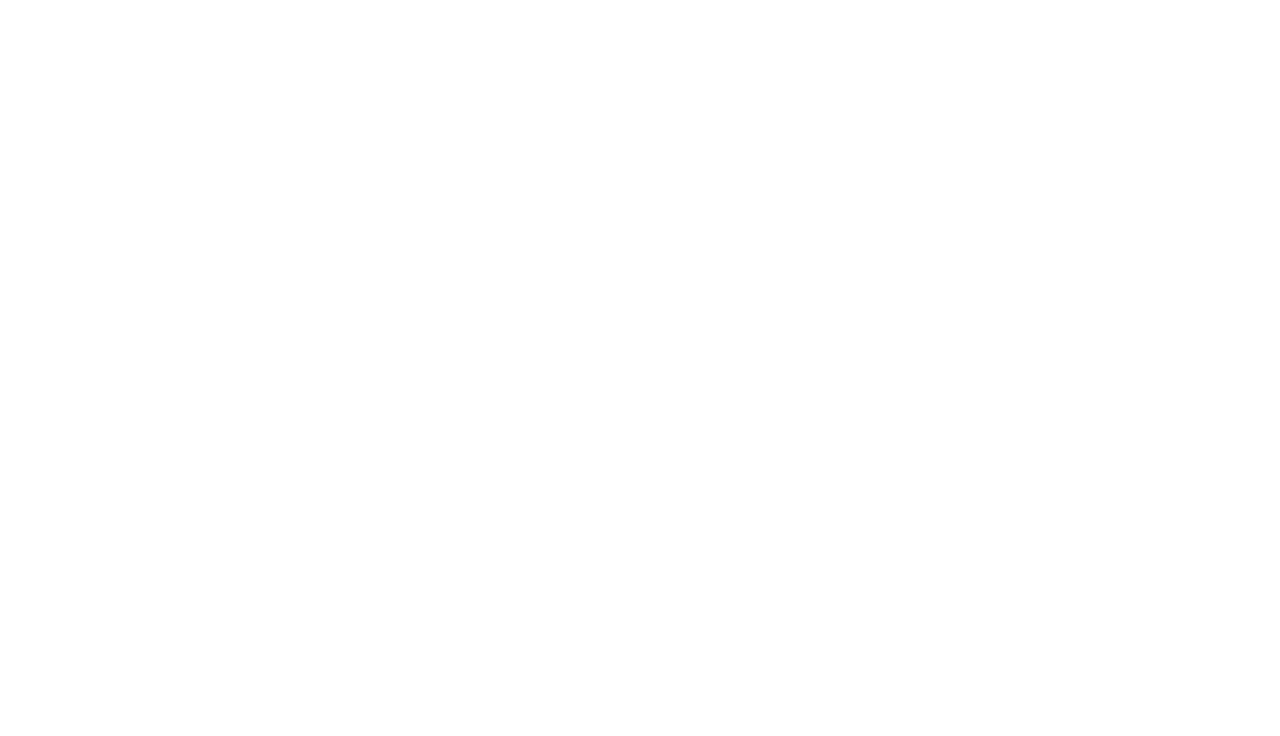
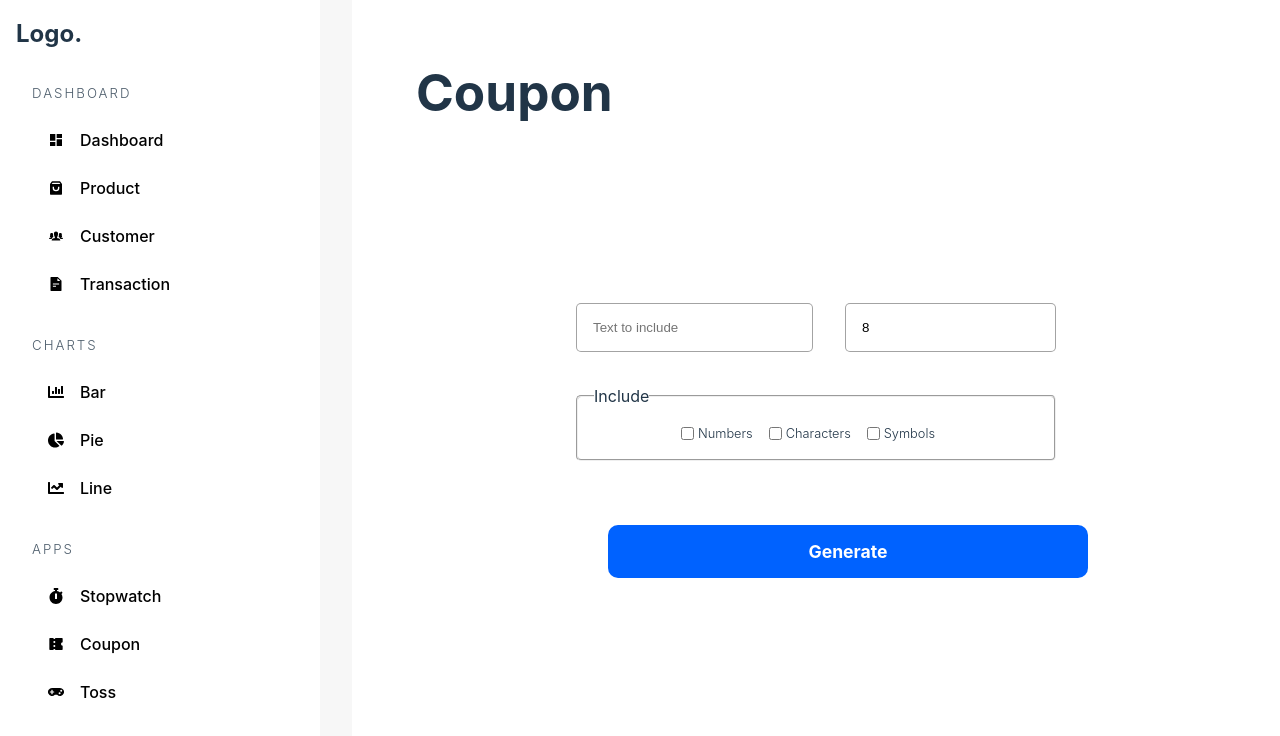
Before and after one commit to KiranGadhavi/Admin_dashboard, a React (Vite) app: page /admin/app/Coupon in a window 1280 px wide. Before the commit this address had no page. Shown: the top 736 px of the page. Built offline with nearby package versions, Linux system fonts and the light colour scheme.

Commit message:
add stopwatch, coupon, toss app files

```diff
--- a/src/App.tsx
+++ b/src/App.tsx
@@ -8,12 +8,18 @@ const Dashboard =lazy(()=> import("./pages/Dashboard"));
 const Products =lazy(()=> import("./pages/Products"));
 const Customers =lazy(()=> import("./pages/Customers"));
 const Transaction =lazy(()=> import("./pages/Transaction"));
+
 const NewProduct =lazy(()=> import("./management/NewProduct"));
 const ProductManagement =lazy(()=> import("./management/ProductManagement"));
 const TransactionManagement =lazy(()=> import("./management/TransactionManagement"));
+
 const BarCharts =lazy(()=> import("./pages/charts/BarCharts"));
 const PieCharts =lazy(()=> import("./pages/charts/PieCharts"));
 const LineCharts =lazy(()=> import("./pages/charts/LineCharts"));
+
+const StopWatch =lazy(()=> import("./pages/apps/StopWatch"));
+const Coupon =lazy(()=> import("./pages/apps/Coupon"));
+const Toss =lazy(()=> import("./pages/apps/Toss"));
 
 function App() {
 
@@ -26,12 +32,18 @@ function App() {
         <Route path='/admin/products' element={<Products/>}/>
         <Route path='/admin/customers' element={<Customers/>}/>
         <Route path='/admin/transaction' element={<Transaction/>}/>
+
         <Route path='/admin/product/new' element={<NewProduct/>}/>
         <Route path='/admin/product/:id' element={<ProductManagement/>}/>
         <Route path='/admin/transaction/:id' element={<TransactionManagement/>}/>
+
         <Route path='/admin/chart/bar' element={<BarCharts/>}/>
         <Route path='/admin/chart/pie' element={<PieCharts/>}/>
         <Route path='/admin/chart/line' element={<LineCharts/>}/>
+
+        <Route path='/admin/app/StopWatch' element={<StopWatch/>}/>
+        <Route path='/admin/app/Coupon' element={<Coupon/>}/>
+        <Route path='/admin/app/Toss' element={<Toss/>}/>
 
       </Routes>
       </Suspense>
--- /dev/null
+++ b/src/pages/apps/Coupon.tsx
@@ -0,0 +1,93 @@
+import { FormEvent, useEffect, useState } from "react"
+import AdminSidebar from "../../components/AdminSidebar"
+const allLetters ="ABCDEFGHIJKLMNOPQRSTUVWXYZabcdefghijklmnopqrstuvwxyz";
+const allNumbers = "1234567890"
+const allSymbols = "!@#%&^()_+*"
+
+const Coupon = () => {
+    const [size, setSize] =useState<number>(8);
+    const [prefix, setPrefix] =useState<string>("");
+    const [includeNumbers, setIncludeNumbers] =useState<boolean>(false);
+    const [includeCharacters, setIncludeCharacters] =useState<boolean>(false);
+    const [includeSymbols, setIncludeSymbols] =useState<boolean>(false);
+    const [isCopied, setIsCopied] =useState<boolean>(false);
+
+    const [coupon, setCoupon] = useState<string>()
+    const copyText = async (coupon:string)=>{
+
+       await window.navigator.clipboard.writeText(coupon);
+       setIsCopied(true);
+
+    }
+
+    const submitHandler = (e: FormEvent<HTMLFormElement>) =>{
+        e.preventDefault();
+        if(!includeNumbers && !includeCharacters && !includeSymbols) return
+        alert("Please Select One At Least")
+
+        let result: string = prefix || "";
+        const looplength: number= size -result.length;
+
+        for(let i = 0; i < looplength; i++){
+            let entireString: string = "";
+            if(includeCharacters)entireString+= allLetters;
+            if(includeNumbers)entireString+=allNumbers;
+            if(includeSymbols)entireString+=allSymbols;
+
+            const randonNum:number = ~~(Math.random()*entireString.length);
+        result += entireString[randonNum]
+        }
+        setCoupon(result);
+    };
+    useEffect(()=>{
+        setIsCopied(false);
+    },[coupon]);
+  return (
+    <div className="adminContainer">
+    <AdminSidebar/>
+    <main className="dashboard-app-container">
+        <h1>Coupon</h1>
+        <section>
+            <form className="coupon-form" onClick={submitHandler}>
+                <input type="text"
+                 placeholder="Text to include"
+                 value={prefix}
+                 onChange={(e) => setPrefix(e.target.value)}
+                 maxLength={size}
+                 ></input>
+
+                 <input type="text"
+                 placeholder="Text to include"
+                 value={size}
+                 onChange={(e) => setSize(Number(e.target.value))}
+                 min={8}
+                 max={25}
+                 ></input>
+            <fieldset>
+                <legend>Include</legend>
+                <input type="checkbox"
+                 checked={includeNumbers}
+                 onChange={() => setIncludeNumbers((prev)=> !prev)}
+                 />
+                 <span>Numbers</span>
+                 <input type="checkbox"
+                 checked={includeCharacters}
+                 onChange={() => setIncludeCharacters((prev)=> !prev)}
+                 />
+                 <span>Characters</span>
+                 <input type="checkbox"
+                 checked={includeSymbols}
+                 onChange={() => setIncludeSymbols((prev)=> !prev)}
+                 />
+                 <span>Symbols</span>
+            </fieldset>
+            <button type="submit">Generate</button>
+            </form>
+            {coupon && <code>{coupon} <span onClick={() => copyText(coupon)}>{isCopied?"Copied":"Copy"}</span></code>}
+        </section>
+        </main>
+    </div>
+  )
+}
+
+export default Coupon
--- /dev/null
+++ b/src/pages/apps/StopWatch.tsx
@@ -0,0 +1,61 @@
+import { useEffect, useState } from "react";
+import AdminSidebar from "../../components/AdminSidebar"
+const formatTime = (timeInSeconds:number) => {
+    const hours = Math.floor(timeInSeconds / 3600);
+    const minutes = Math.floor((timeInSeconds % 3600) / 60);
+    const seconds = timeInSeconds % 60;
+
+//  {   const hours = String(Math.floor(timeInSeconds / 60*60));
+//     const minutes = String(Math.floor((timeInSeconds % 3600) / 60));
+//     const seconds = String(timeInSeconds % 60);}
+
+    const hoursInString = hours.toString().padStart(2, "0");
+    const minutesInString = minutes.toString().padStart(2, "0");
+    const secondsInString = seconds.toString().padStart(2, "0");
+
+    //return `${hours.padStart(2, "0")}:${minutes.padStart(2, "0")}:${seconds.padStart(2, "0")}:`
+    return `${hoursInString}:${minutesInString}:${secondsInString}`;
+}
+
+const StopWatch = () => {
+
+    const [time, setTime]=useState<number>(0);
+    const [isRunning, setisRunning]=useState<boolean>(false);
+
+    const resetHandler = () => {
+        setTime(0);
+        setisRunning(false);
+    }
+
+useEffect(() => {
+    let intervalID : number;
+    if(isRunning)
+    intervalID = setInterval(() => {
+        setTime((prev) => prev + 1);
+    }, 1000);
+
+    return () => {
+        clearInterval(intervalID);
+    }
+},[isRunning]);
+
+  return (
+    <div className="adminContainer">
+    <AdminSidebar/>
+    <main className="dashboard-app-container">
+        <h1>Stopwatch</h1>
+        <section>
+            <div className="stopwatch">
+                <h2>{formatTime(time)}</h2>
+                <button onClick={() => setisRunning((prev) => !prev)}>
+                    {isRunning ? "Stop" : "Start"}
+                </button>
+                <button onClick={resetHandler}>Reset</button>
+            </div>
+        </section>
+        </main>
+    </div>
+  )
+}
+
+export default StopWatch
--- /dev/null
+++ b/src/pages/apps/Toss.tsx
@@ -0,0 +1,31 @@
+import { useState } from "react"
+import AdminSidebar from "../../components/AdminSidebar"
+
+
+const Toss = () => {
+    const [angle, setAngle] = useState<number>(0);
+
+    const flipcoin = () => {
+        if(Math.random() > 0.5) setAngle((prev) => prev + 180);
+        else setAngle((prev) => prev + 360);
+    };
+  return (
+    <div className="adminContainer">
+    <AdminSidebar/>
+    <main className="dashboard-app-container">
+        <h1>Toss</h1>
+        <section>
+            <article className="tosscoin" onClick={flipcoin}
+            style={{
+                transform: `rotateY(${angle}deg)`,
+            }}>
+                <div></div>
+                <div></div>
+            </article>
+        </section>
+        </main>
+    </div>
+  )
+}
+
+export default Toss
--- a/src/styles/App.scss
+++ b/src/styles/App.scss
@@ -2,7 +2,7 @@
 @import "dashboard";
 @import "products";
 @import "chart";
-
+@import "dashboardapp";
 
 *{
   margin: 0;
--- /dev/null
+++ b/src/styles/_dashboardapp.scss
@@ -0,0 +1,116 @@
+.dashboard-app-container{
+    background-color: white;
+    padding: 4rem;
+    >section{
+        @include flex(column, center, center, 2rem);
+        height: 100%;
+        .stopwatch{
+            >h2{
+                font-size: 2rem;
+                font-weight: 300;
+                text-align: center;
+            }
+            >button{
+                padding: 1rem 2 rem;
+                border: none;
+                cursor: pointer;
+                color: white;
+                margin: 2rem;
+                font-weight: 700;
+                border-radius: 10px;
+                &:first-of-type{
+                    background-color: rgb(0,98,255);
+                }
+
+                &:last-of-type{
+                    background-color: rgb(255,0,0);
+                }
+            }
+        }
+        .tosscoin{
+            margin: 2rem;
+            @include Square(15rem);
+            position: relative;
+            cursor: pointer;
+            transform-style: preserve-3d;
+            transition: all 0.5s;
+            >div {
+                border-radius: 50%;
+                @include Square(100%);
+                position: absolute;
+                display: grid;
+                place-items: center;
+                background-repeat: no-repeat;
+                background-size: contain;
+                backface-visibility: hidden;
+                filter: drop-shadow(0px 10px rgba(0,0,0,0.5211));
+                &:first-of-type{
+                    background-image: url("../assets/head.jpeg");
+                   // transform: rotateY('180deg');
+                }
+                &:last-of-type{
+                    background-image: url("../assets/tail.jpeg");
+                    transform: rotateY(-180deg);
+                }
+            }
+        }
+        .coupon-form{
+            @include grid(2fr 1fr,2rem);
+            max-width: 30rem;
+            width:  100%;
+            >input{
+                padding: 1rem;
+                border: 1px solid rgba(0,0,0,0.359);
+                outline: none;
+                border-radius: 5px;
+            }
+            >fieldset{
+                padding: 1rem;
+                font-weight: 1px solid rgba(0, 0, 0, 0.359);
+                border-radius: 5px;
+                @include flex(row, center, center, 0);
+                flex-wrap: wrap;
+                grid-column: 1/3;
+                span{
+                    font-size: 0.8rem;
+                    font-weight: 300;
+                    margin-inline-start: 0.25rem;
+                    margin-inline-end: 1rem;
+                }
+            }
+            >button{
+                font-weight: 700;
+                font-size: 1.1rem;
+                width: 100%;
+                padding: 1rem;
+                border: none;
+                color: white;
+                cursor: pointer;
+                margin: 2rem;
+                border-radius: 10px;
+                grid-column: 1/3;
+                background-color: rgb(0,98,255);
+            }
+        }
+        >code{position: relative;
+        font-size: 1.2rem;
+    letter-spacing: 2px;
+    cursor: pointer;
+    &:hover>span{
+        opacity: 1;
+    }
+    >span{
+        opacity: 0;
+       @include Square(100%);
+       top: 0;
+       left: 0;
+       position: absolute;
+       border-radius: 5px;
+       background-color: rgb(15,15,15);
+       color: white;
+       font-size: 0.8rem;
+       @include flex;
+    }
+    }
+    }
+}
```
Also changed, not shown: src/assets/head.jpeg (added), src/assets/tail.jpeg (added).
